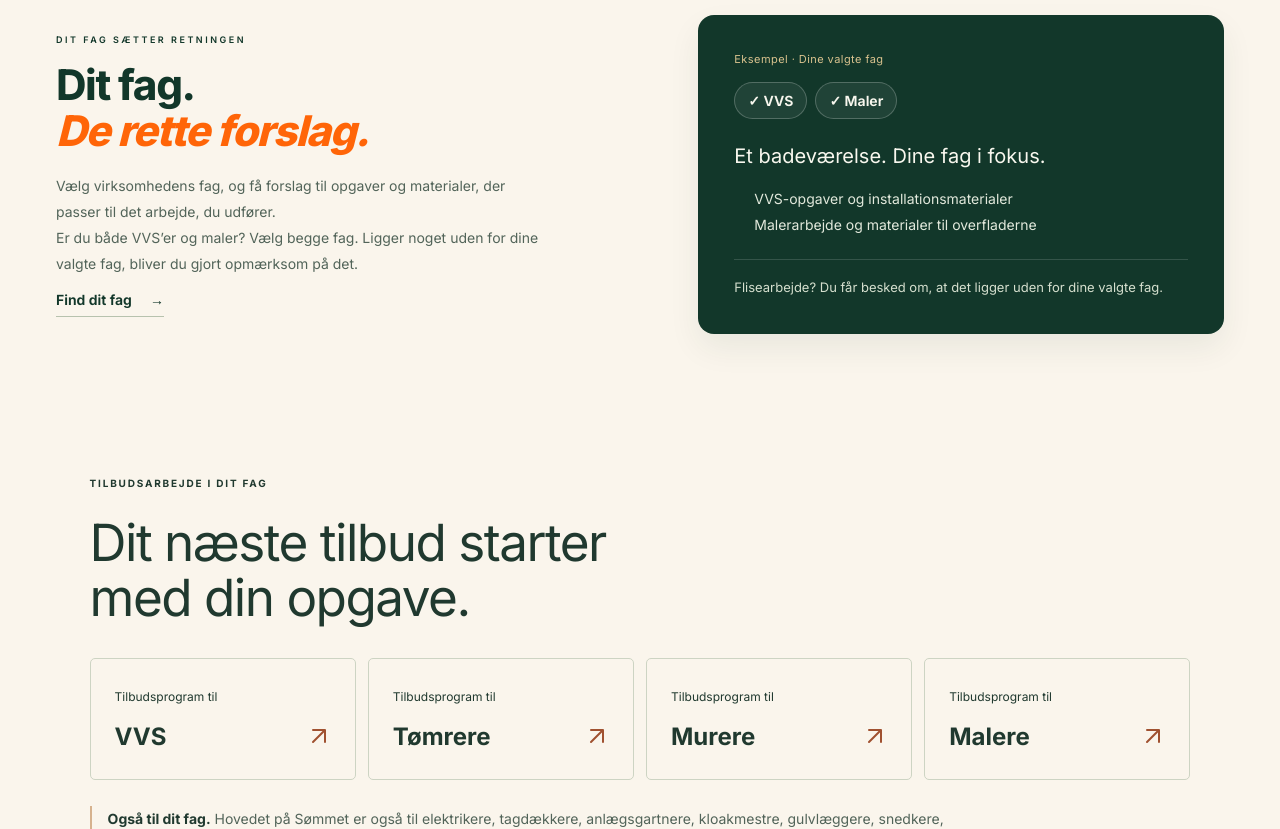
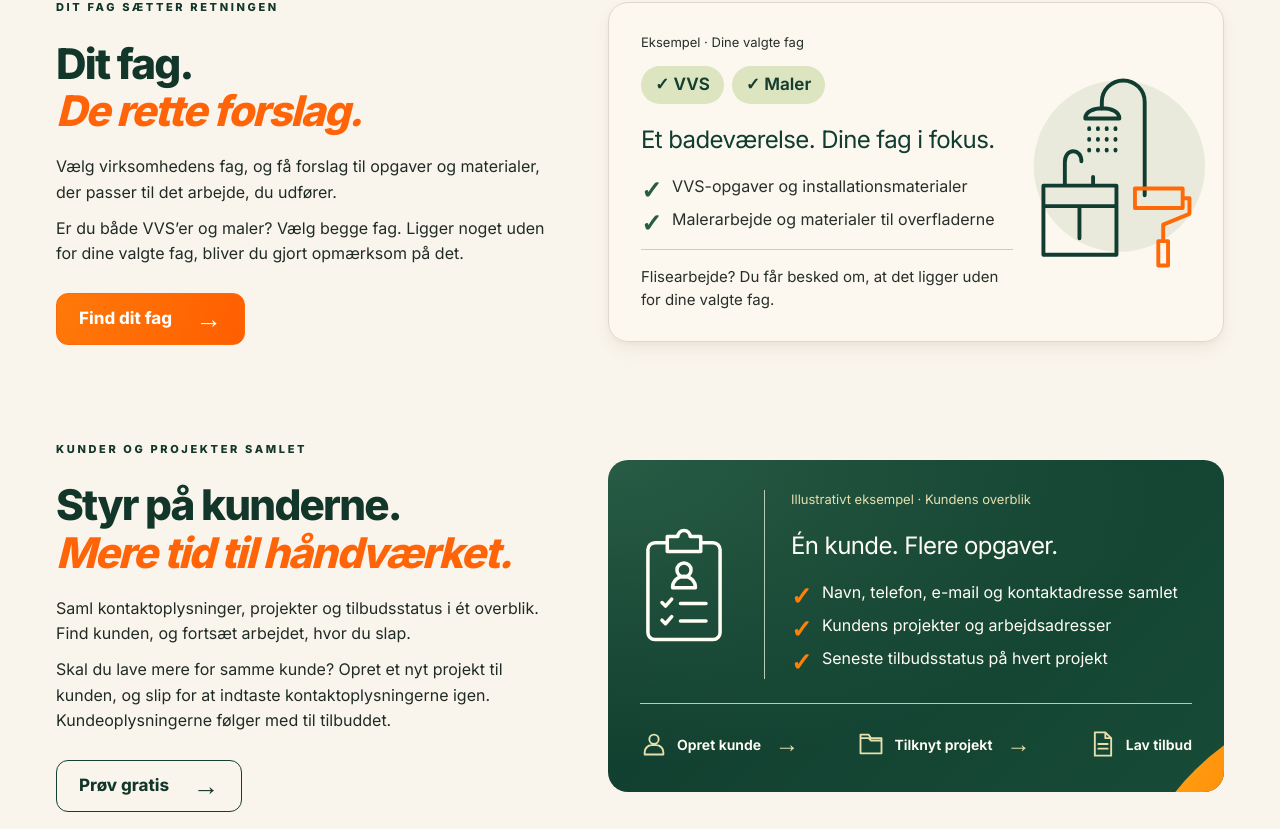
Before and after one commit to johanroug/tak-makker-angular, an Angular app: page / in a window 1280 px wide. Shown: the part 1815-2644 px from the top of the page. Built offline with nearby package versions, Linux system fonts and the light colour scheme.

Commit message:
updated marketing

```diff
--- /dev/null
+++ b/src/_marketing-showcases.scss
@@ -0,0 +1,71 @@
+.marketing-page {
+  .trade-showcase, .customer-showcase {
+    box-sizing: border-box;
+    width: 100%;
+    max-width: 1440px;
+    padding: 48px 56px;
+    margin: 0 auto;
+    grid-template-columns: .9fr 1.1fr;
+    gap: 48px;
+    .eyebrow { font-size: 11px; font-weight: 800; letter-spacing: .24em; margin: 0 0 24px; }
+    h2 { font-size: clamp(32px, 3.3vw, 48px); font-weight: 800; letter-spacing: -1.8px; line-height: 1.12; }
+    .trade-focus-copy > p:not(.eyebrow) { font-size: 16px; line-height: 1.6; max-width: none; color: #202b26; margin: 10px 0; }
+    .trade-focus-link { border: 1px solid #163f32; border-radius: 12px; padding: 12px 22px; margin-top: 16px; gap: 24px; font-size: 17px; font-weight: 750; min-height: 48px; box-sizing: border-box; }
+    .trade-focus-link:hover { background: #e8eddd; }
+    .trade-focus-link:focus-visible { outline: 3px solid #ff6908; outline-offset: 4px; }
+    .trade-focus-link span { font-size: 26px; line-height: 1; }
+    .trade-focus-example { position: relative; box-sizing: border-box; border-radius: 20px; padding: 30px 32px; }
+    .trade-focus-example h3 { font-size: 24px; letter-spacing: -.6px; margin: 20px 0 18px; }
+    .trade-focus-example ul { list-style: none; padding: 0; margin: 0; font-size: 16px; line-height: 1.5; }
+    .trade-focus-example li { position: relative; padding-left: 31px; margin: 9px 0; }
+    .trade-focus-example li::before { content: '✓'; position: absolute; left: 0; top: -2px; font-size: 25px; font-weight: 800; }
+    .trade-focus-caption { font-size: 13px; letter-spacing: 0; }
+  }
+  .trade-showcase {
+    padding-top: 56px;
+    .trade-focus-link { color: white; background: linear-gradient(110deg, #ff790a, #ff5e00); border-color: #ff6908; }
+    .trade-focus-link:hover { background: #e95b00; }
+    .trade-focus-example { background: #fffaf380; color: #103d30; border: 1px solid #ded8cc; box-shadow: 0 8px 16px #49382210, 0 2px 4px #4938220a; padding-right: 210px; min-height: 300px; }
+    .trade-focus-caption { color: #262f29; }
+    .trade-focus-tags span { background: #dce5bf; border: 0; color: #143e30; padding: 6px 14px; font-size: 17px; }
+    .trade-focus-example ul { color: #262f29; }
+    .trade-focus-example li::before { color: #285d42; }
+    .trade-focus-example > p { color: #262f29; border-color: #cfcbbf; margin-top: 18px; font-size: 15px; line-height: 1.5; }
+    .trade-illustration { position: absolute; right: 16px; top: 50%; transform: translateY(-50%); width: 185px; height: 220px; }
+  }
+  .customer-showcase {
+    padding-bottom: 60px;
+    .trade-focus-example { display: grid; grid-template-columns: 100px 1fr; gap: 24px; overflow: hidden; background: radial-gradient(ellipse at top left, #285c45, transparent 65%), linear-gradient(135deg, #103b2d, #174b37); color: #fffdf4; box-shadow: none; }
+    .trade-focus-example::after { content: ''; position: absolute; width: 220px; height: 150px; border-radius: 100% 0 0; background: linear-gradient(130deg, #ffb217, #ff6b00); right: -110px; bottom: -95px; transform: rotate(-20deg); }
+    .customer-illustration { align-self: center; width: 88px; height: 128px; }
+    .customer-example-copy { border-left: 1px solid #b8cbb3; padding-left: 26px; }
+    .trade-focus-caption { color: #e6dfae; }
+    .trade-focus-example ul { color: #fffdf4; }
+    .trade-focus-example li::before { color: #ff8008; }
+    .customer-flow { position: relative; z-index: 1; grid-column: 1 / -1; display: flex; justify-content: space-between; gap: 20px; border-top: 1px solid #b8cbb3; padding: 22px 0 0; margin: 0; list-style: none; }
+    .customer-flow li { display: flex; align-items: center; gap: 9px; padding: 0; margin: 0; font-size: 14px; font-weight: 650; }
+    .customer-flow li::before { display: none; }
+    .customer-flow li:not(:last-child)::after { content: '→'; color: #e6dfae; font-size: 24px; margin-left: 5px; }
+    .customer-flow app-workspace-icon { width: 28px; height: 28px; color: #e6dfae; flex-shrink: 0; }
+  }
+}
+@media (max-width: 1100px) {
+  .marketing-page .trade-showcase, .marketing-page .customer-showcase { gap: 28px; padding-inline: 32px; grid-template-columns: 1fr 1fr; }
+  .marketing-page .trade-showcase .trade-focus-example { padding-right: 135px; }
+  .marketing-page .trade-showcase .trade-illustration { width: 125px; right: 4px; }
+  .marketing-page .customer-showcase .trade-focus-example { grid-template-columns: 64px 1fr; gap: 16px; padding: 24px; }
+  .marketing-page .customer-showcase .customer-illustration { width: 64px; }
+  .marketing-page .customer-showcase .customer-example-copy { padding-left: 18px; }
+  .marketing-page .customer-showcase .customer-flow { flex-wrap: wrap; gap: 12px; }
+}
+@media (max-width: 800px) {
+  .marketing-page .trade-showcase, .marketing-page .customer-showcase { grid-template-columns: 1fr; padding: 32px 24px; gap: 28px; }
+  .marketing-page .trade-showcase h2, .marketing-page .customer-showcase h2 { font-size: clamp(32px, 6vw, 44px); }
+}
+@media (max-width: 420px) {
+  .marketing-page .trade-showcase .trade-focus-example { padding: 24px; }
+  .marketing-page .trade-showcase .trade-illustration { position: static; transform: none; float: right; width: 90px; height: 115px; margin: 0 0 8px 8px; }
+  .marketing-page .customer-showcase .trade-focus-example { grid-template-columns: 1fr; }
+  .marketing-page .customer-showcase .customer-illustration { display: none; }
+  .marketing-page .customer-showcase .customer-example-copy { border: 0; padding: 0; }
+}
--- a/src/app/features/landing/landing.component.html
+++ b/src/app/features/landing/landing.component.html
@@ -70,7 +70,7 @@
         <dl><div><dt>Arbejdsopgaver</dt><dd>✓ Godkendt</dd></div><div><dt>Materialer</dt><dd>Dine valg</dd></div><div><dt>Timepriser</dt><dd>Du bestemmer</dd></div><div><dt>Betingelser</dt><dd>Dine aftaler</dd></div><div class="proof-total"><dt>Dit tilbud</dt><dd>Klar til PDF</dd></div></dl>
       </div>
     </section>
-    <section class="trade-focus" aria-labelledby="trade-focus-title">
+    <section class="trade-focus trade-showcase" aria-labelledby="trade-focus-title">
       <div class="trade-focus-copy">
         <p class="eyebrow">DIT FAG SÆTTER RETNINGEN</p>
         <h2 id="trade-focus-title">Dit fag.<br /><em>De rette forslag.</em></h2>
@@ -79,6 +79,11 @@
         <a class="trade-focus-link" href="#fag">Find dit fag <span aria-hidden="true">→</span></a>
       </div>
       <div class="trade-focus-example">
+        <svg class="trade-illustration" viewBox="0 0 190 220" fill="none" stroke="currentColor" stroke-width="4" stroke-linecap="round" stroke-linejoin="round" aria-hidden="true">
+          <circle cx="100" cy="104" r="88" fill="#e9eadc" stroke="none" />
+          <path d="M126 134V38a22 22 0 0 0-44 0v7M65 55c0-14 35-14 35 0ZM69 65v1m9-1v1m9-1v1m9-1v1M69 76v1m9-1v1m9-1v1m9-1v1M69 87v1m9-1v1m9-1v1m9-1v1M22 124h75v71H22ZM22 145h75M59 146v32M44 123v-23c0-15 17-15 17-1M73 123v-8" />
+          <path d="M116 127h49v20h-49ZM165 137h7v16l-27 11v17m-5 0h10v25h-10Z" stroke="#ff6908" />
+        </svg>
         <span class="trade-focus-caption">Eksempel · Dine valgte fag</span>
         <div class="trade-focus-tags"><span>✓ VVS</span><span>✓ Maler</span></div>
         <h3>Et badeværelse. Dine fag i fokus.</h3>
@@ -89,6 +94,7 @@
         <p>Flisearbejde? Du får besked om, at det ligger uden for dine valgte fag.</p>
       </div>
     </section>
+    <app-marketing-customers />
     <div class="below-fold">
       <section id="fag"><app-trade-links /></section>
       <section class="faq" aria-labelledby="faq-title">
@@ -107,6 +113,10 @@
             Ja. Tilføj logo, firmaoplysninger, timepris og tilbudsbetingelser på din
             virksomhedsprofil.
           </p>
+        </details>
+        <details>
+          <summary>Kan jeg samle mine kunder og deres projekter?</summary>
+          <p>Ja. Gem kundens kontaktoplysninger, og se tilknyttede projekter og seneste tilbudsstatus på kundesiden. Du kan oprette et nyt projekt til en eksisterende kunde og genbruge oplysningerne i tilbuddet.</p>
         </details>
         <details>
           <summary>Bliver tilbuddet sendt automatisk?</summary>
--- a/src/app/features/landing/landing.component.ts
+++ b/src/app/features/landing/landing.component.ts
@@ -6,6 +6,7 @@ import { PublicBrandComponent } from '../../shared/components/public-brand/publi
 import { resetPublicPageScroll } from '../../shared/public-page-scroll';
 import { MarketingHeader } from '../../shared/marketing/marketing-header.component';
 import { MarketingPhone } from '../../shared/marketing/marketing-phone.component';
+import { MarketingCustomers } from '../../shared/marketing/marketing-customers.component';
 import { WorkspaceIcon } from '../../shared/components/workspace-icon.component';
 
 @Component({
@@ -17,6 +18,7 @@ import { WorkspaceIcon } from '../../shared/components/workspace-icon.component'
     PublicBrandComponent,
     MarketingHeader,
     MarketingPhone,
+    MarketingCustomers,
     WorkspaceIcon,
   ],
   templateUrl: './landing.component.html',
--- a/src/app/features/trades/trade.component.html
+++ b/src/app/features/trades/trade.component.html
@@ -42,6 +42,7 @@
       <p>Vælg {{ page.singular }} i virksomhedsprofilen, så forslag til opgaver og materialer tager udgangspunkt i dit fag. Arbejder du inden for flere fag, kan du vælge dem alle.</p>
       <p>Ligger en del af projektet uden for dine valgte fag, bliver du gjort opmærksom på det. Du har overblikket over din del af opgaven.</p>
     </section>
+    <app-marketing-customers />
     <section class="faq" aria-labelledby="faq-title">
       <h2 id="faq-title">Ofte stillede spørgsmål</h2>
       <details>
--- a/src/app/features/trades/trade.component.ts
+++ b/src/app/features/trades/trade.component.ts
@@ -6,10 +6,11 @@ import { TradeLinksComponent } from './trade-links.component';
 import { PublicBrandComponent } from '../../shared/components/public-brand/public-brand.component';
 import { resetPublicPageScroll } from '../../shared/public-page-scroll';
 import { MarketingHeader } from '../../shared/marketing/marketing-header.component';
+import { MarketingCustomers } from '../../shared/marketing/marketing-customers.component';
 
 @Component({
   selector: 'app-trade',
-  imports: [RouterLink, TradeLinksComponent, PublicBrandComponent, MarketingHeader, LegalLinksComponent],
+  imports: [RouterLink, TradeLinksComponent, PublicBrandComponent, MarketingHeader, MarketingCustomers, LegalLinksComponent],
   templateUrl: './trade.component.html',
   styleUrl: './trade.component.scss',
 })
--- /dev/null
+++ b/src/app/shared/marketing/marketing-customers.component.ts
@@ -0,0 +1,41 @@
+import { Component } from '@angular/core';
+import { RouterLink } from '@angular/router';
+import { WorkspaceIcon } from '../components/workspace-icon.component';
+
+@Component({
+  selector: 'app-marketing-customers',
+  imports: [RouterLink, WorkspaceIcon],
+  template: `
+    <section class="trade-focus customer-showcase" aria-labelledby="customers-title">
+      <div class="trade-focus-copy">
+        <p class="eyebrow">Kunder og projekter samlet</p>
+        <h2 id="customers-title">Styr på kunderne.<br /><em>Mere tid til håndværket.</em></h2>
+        <p>Saml kontaktoplysninger, projekter og tilbudsstatus i ét overblik. Find kunden, og fortsæt arbejdet, hvor du slap.</p>
+        <p>Skal du lave mere for samme kunde? Opret et nyt projekt til kunden, og slip for at indtaste kontaktoplysningerne igen. Kundeoplysningerne følger med til tilbuddet.</p>
+        <a class="trade-focus-link" routerLink="/register">Prøv gratis <span aria-hidden="true">→</span></a>
+      </div>
+      <div class="trade-focus-example">
+        <svg class="customer-illustration" viewBox="0 0 100 130" fill="none" stroke="currentColor" stroke-width="4" stroke-linecap="round" stroke-linejoin="round" aria-hidden="true">
+          <path d="M30 17H17a8 8 0 0 0-8 8v94a8 8 0 0 0 8 8h66a8 8 0 0 0 8-8V25a8 8 0 0 0-8-8H70M31 10h12a7 7 0 0 1 14 0h12v17H31Z" />
+          <circle cx="50" cy="48" r="8" /><path d="M37 68a13 13 0 0 1 26 0ZM25 85l4 4 7-8m10 5h29M25 105l4 4 7-8m10 5h29" />
+        </svg>
+        <div class="customer-example-copy">
+        <span class="trade-focus-caption">Illustrativt eksempel · Kundens overblik</span>
+        <h3>Én kunde. Flere opgaver.</h3>
+        <ul>
+          <li>Navn, telefon, e-mail og kontaktadresse samlet</li>
+          <li>Kundens projekter og arbejdsadresser</li>
+          <li>Seneste tilbudsstatus på hvert projekt</li>
+        </ul>
+        </div>
+        <ol class="customer-flow" aria-label="Fra kunde til tilbud">
+          <li><app-workspace-icon name="account" /> Opret kunde</li>
+          <li><app-workspace-icon name="projects" /> Tilknyt projekt</li>
+          <li><app-workspace-icon name="offers" /> Lav tilbud</li>
+        </ol>
+      </div>
+    </section>
+  `,
+  styles: ':host { display: block; }',
+})
+export class MarketingCustomers {}
--- a/src/styles.scss
+++ b/src/styles.scss
@@ -2,6 +2,7 @@
 @use './workspace-theme';
 @use './public-pages';
 @use './reference-design';
+@use './marketing-showcases';
 @use './material-mobile';
 @use './work-mobile';
 @use './line-actions';
```
Also changed, not shown: 1 other file (tests, documents, lock files or other folders).
